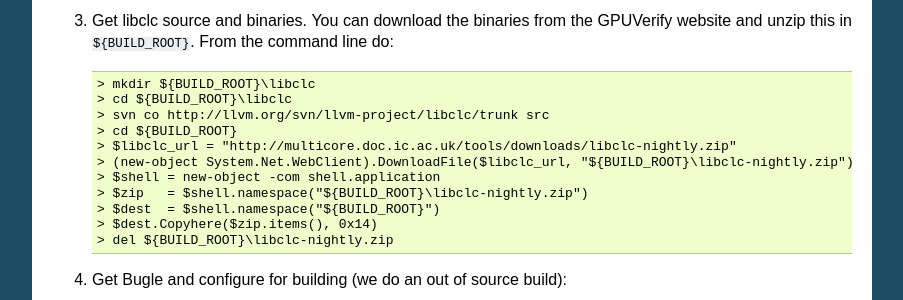
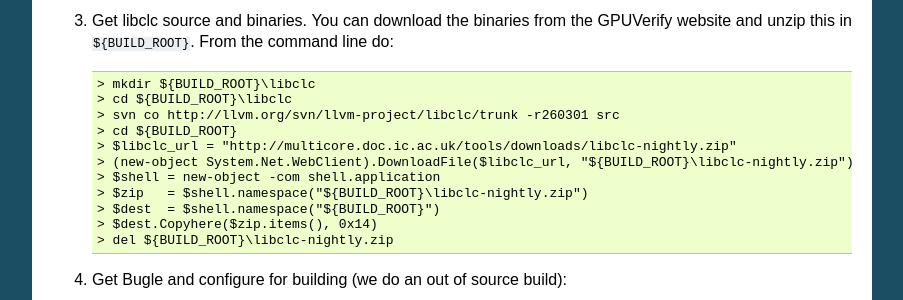
Before and after one commit to mc-imperial/gpuverify, a Sphinx documentation site: the page built from Documentation/developer_guide.rst, in a window 1280 px wide and 900 px high, scrolled down 4789 px. Shown: the part 183-483 px from the top of the window, without its empty margins (198-1101 px from the left). Built offline with Sphinx 7.4.7, drawn with Linux system fonts in a browser that asks for light colours; formulas are drawn with MathJax 3; some of the changed text lies outside the part shown.

Commit message:
Explicitly specify a libclc revision
Tip unfortunately only works with LLVM 3.9

```diff
--- a/Documentation/developer_guide.rst
+++ b/Documentation/developer_guide.rst
@@ -71,7 +71,7 @@ Replace as appropriate or setup an environment variable.::
 
      $ mkdir -p ${BUILD_ROOT}/libclc
      $ cd ${BUILD_ROOT}/libclc
-     $ svn co http://llvm.org/svn/llvm-project/libclc/trunk src
+     $ svn co http://llvm.org/svn/llvm-project/libclc/trunk -r260301 src
      $ cd ${BUILD_ROOT}/libclc/src
      $ ./configure.py --with-llvm-config=${BUILD_ROOT}/llvm_and_clang/build/bin/llvm-config \
                       --with-cxx-compiler=c++ \
@@ -293,7 +293,7 @@ drives.
 
       > mkdir ${BUILD_ROOT}\libclc
       > cd ${BUILD_ROOT}\libclc
-      > svn co http://llvm.org/svn/llvm-project/libclc/trunk src
+      > svn co http://llvm.org/svn/llvm-project/libclc/trunk -r260301 src
       > cd ${BUILD_ROOT}
       > $libclc_url = "http://multicore.doc.ic.ac.uk/tools/downloads/libclc-nightly.zip"
       > (new-object System.Net.WebClient).DownloadFile($libclc_url, "${BUILD_ROOT}\libclc-nightly.zip")
```
